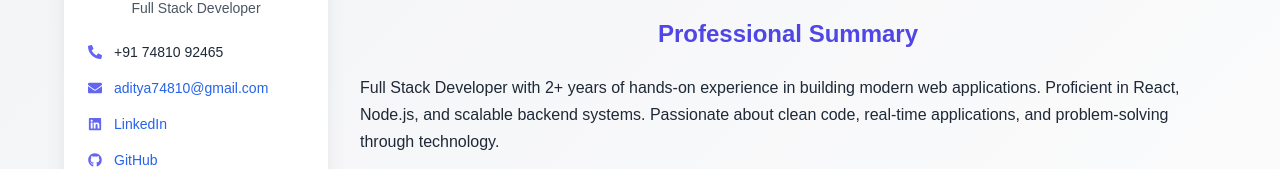
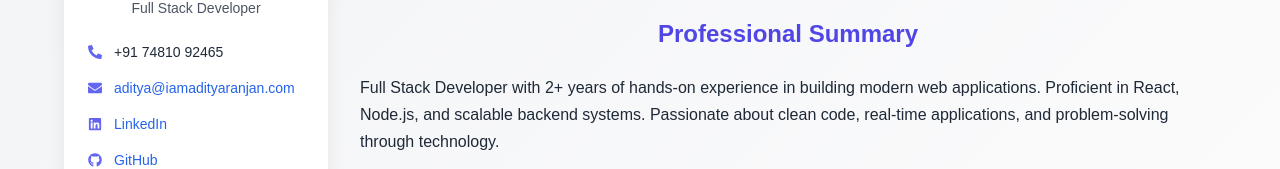
Before and after one commit to aditya74841/my_portfolio, a React (Create React App) app: page /cv in a window 1280 px wide. Shown: the part 150-319 px from the top of the page. Built offline with nearby package versions, Linux system fonts and the light colour scheme.

Commit message:
updated email

```diff
--- a/src/components/contact/Contact.jsx
+++ b/src/components/contact/Contact.jsx
@@ -41,7 +41,7 @@ const Contact = () => {
               <h4>Email</h4>
               <h5>aditya74810@gmail.com</h5>
               <a
-                href="mailto:aditya74810@gmail.com"
+                href="mailto:aditya@iamadityaranjan.com"
                 target="_blank"
                 rel="noreferrer"
               >
--- a/src/components/resume/Resume.jsx
+++ b/src/components/resume/Resume.jsx
@@ -315,8 +315,8 @@ const Resume = () => {
               <ContactItem icon={<FaPhoneAlt />} text="+91 74810 92465" />
               <ContactItem
                 icon={<FaEnvelope />}
-                text="aditya74810@gmail.com"
-                href="mailto:aditya74810@gmail.com"
+                text="aditya@iamadityaranjan.com"
+                href="mailto:iamadityaranjan.com"
               />
               <ContactItem
                 icon={<FaLinkedin />}
```
Also changed, not shown: 1 other file (tests, documents, lock files or other folders).
